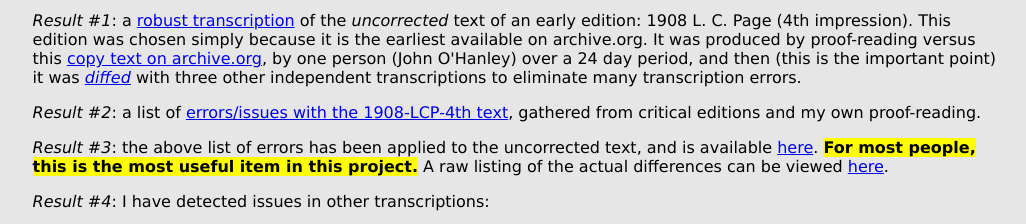
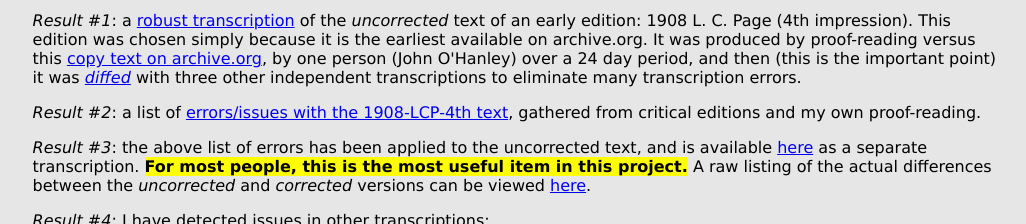
Before and after one commit to johanley/anne-of-green-gables, a plain HTML site: page docs/index.html in a window 1280 px wide. Shown: the part 1100-1324 px from the top of the page, without its empty margins (121-1147 px from the left). Drawn offline with Linux system fonts and the light colour scheme.

Commit message:
Better results

```diff
--- a/docs/index.html
+++ b/docs/index.html
@@ -91,9 +91,9 @@ to eliminate many transcription errors.
 <P><em>Result #2</em>: a list of <a href='#known-issues-1908-4th-impression'>errors/issues with the 1908-LCP-4th text</a>, gathered
 from critical editions and my own proof-reading.
 
-<P><em>Result #3</em>: the above list of errors has been applied to the uncorrected text, and is available <a href='https://github.com/johanley/anne-of-green-gables-editions/tree/1908-LCP-4th-corrected'>here</a>.
+<P><em>Result #3</em>: the above list of errors has been applied to the uncorrected text, and is available <a href='https://github.com/johanley/anne-of-green-gables-editions/tree/1908-LCP-4th-corrected'>here</a> as a separate transcription.
 <span class='err'><b>For most people, this is the most useful item in this project.</b></span>
-A raw listing of the actual differences can be viewed <a href='https://github.com/johanley/anne-of-green-gables/blob/master/docs/diffs/2021-01-07/1908-LCP-4th-versus-1908-LCP-4th-corrected.txt'>here</a>.
+A raw listing of the actual differences between the <em>uncorrected</em> and <em>corrected</em> versions can be viewed <a href='https://github.com/johanley/anne-of-green-gables/blob/master/docs/diffs/2021-01-07/1908-LCP-4th-versus-1908-LCP-4th-corrected.txt'>here</a>.
 
 <P><em>Result #4</em>: I have detected issues in other transcriptions:
 <ul>
```
